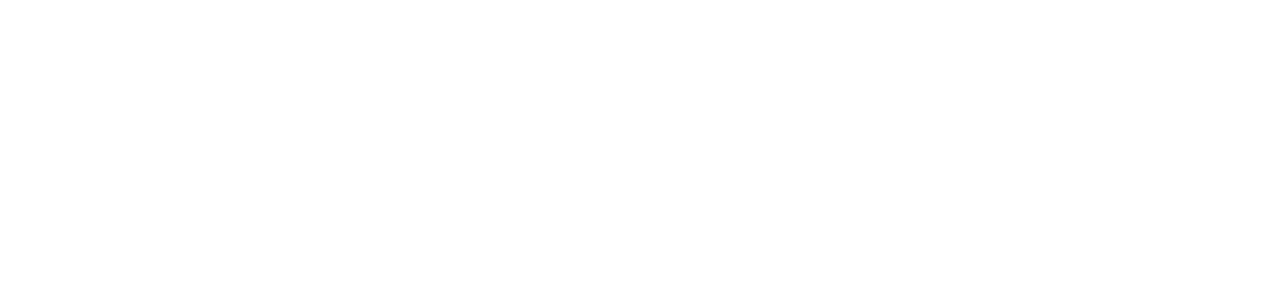
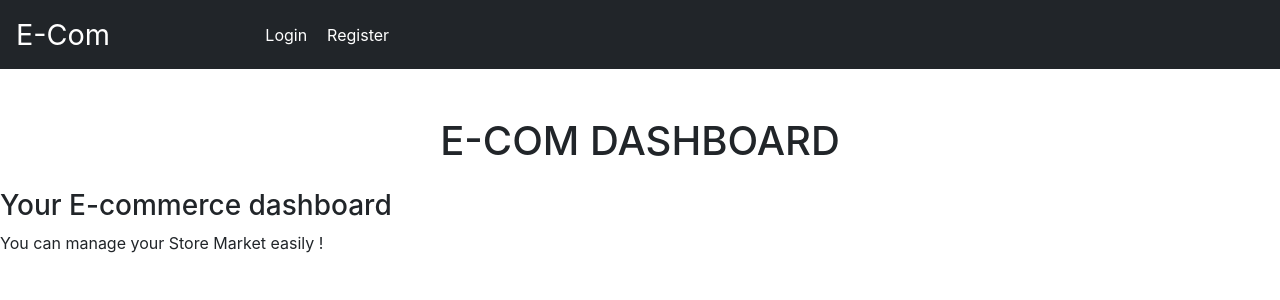
Before and after one commit to karim1706/eco-dashboard-frontend, a React (Create React App) app: page / in a window 1280 px wide. Before the commit this address had no page. Shown: the top 300 px of the page. Built offline with nearby package versions, Linux system fonts and the light colour scheme.

Commit message:
Creation of the Login Feature

```diff
--- a/src/App.js
+++ b/src/App.js
@@ -1,5 +1,6 @@
 import './App.css';
 import Login from './components/Login';
+import Home from './components/Home';
 import Register from './components/Register';
 import AddProduct from './components/AddProduct';
 import UpdateProduct from './components/UpdateProduct';
@@ -12,6 +13,7 @@ function App() {
     <div className="App">
       <BrowserRouter>
         <Routes>
+          <Route path="/" element={<Home />}/>
           <Route path="/login" element={<Login />}/>
           <Route path="/register" element={<Register />}/>
           <Route path="/update" element={<ProtectedRoutes Comp={UpdateProduct}/>}/>
--- a/src/components/Header.js
+++ b/src/components/Header.js
@@ -1,10 +1,18 @@
 import {Navbar, Nav, NavDropdown} from 'react-bootstrap';
 import "../App.css";
-import {Link} from 'react-router-dom';
+import {Link, useNavigate} from 'react-router-dom';
 
 function Header() {
 
-  let user = JSON.parse(localStorage.getItem('user-info'));
+  const logged = localStorage.getItem('user-info');
+
+  let user = JSON.parse(logged);
+  const navigate = useNavigate();
+
+  const logOut = () => {
+    localStorage.clear();
+    navigate('/register');
+  }
 
   return (
     <div >
@@ -12,7 +20,7 @@ function Header() {
             <Navbar.Brand className="navbar-brand col-lg-2" href="#home">E-Com</Navbar.Brand>
             <Nav className='mr-auto navbar_wrapper col-lg-8'>
                 {
-                  localStorage.getItem('user-info') ?
+                  logged ?
                   <>
                     <Link to='/add'>Add Products</Link>
                     <Link to='/update'>Update Products</Link>
@@ -25,11 +33,18 @@ function Header() {
                 }
             </Nav>
 
+            {logged ?
             <Nav className='col-lg-2'>
+
               <NavDropdown title={user.name} className="navDropDown col-lg-2">
-                <NavDropdown.Item>Logout</NavDropdown.Item>
+
+                <NavDropdown.Item onClick={logOut}>Logout</NavDropdown.Item>
+                <NavDropdown.Item>Profile</NavDropdown.Item>
               </NavDropdown>
             </Nav>
+            :
+            null
+        }
         </Navbar>
     </div>
 
--- /dev/null
+++ b/src/components/Home.js
@@ -0,0 +1,16 @@
+import React from 'react';
+import Header from './Header';
+
+function Home() {
+  return (
+    <div>
+        <Header />
+        <h1>E-COM DASHBOARD</h1>
+        <h3>Your E-commerce dashboard</h3>
+        <p>You can manage your Store Market easily !</p>
+
+    </div>
+  )
+}
+
+export default Home
--- a/src/components/Login.js
+++ b/src/components/Login.js
@@ -1,10 +1,14 @@
 import React, {useState, useEffect} from 'react';
 import Header from './Header';
 import {useNavigate} from 'react-router-dom';
+import axios from 'axios';
 
 function Login() {
 
   const navigate = useNavigate();
+
+  const [email, setEmail] = useState("");
+  const [password, setPassword] = useState("");
 
   useEffect(() => {
     if(localStorage.getItem('user-info'))
@@ -13,11 +17,28 @@ function Login() {
     }
   })
 
+  async function login()
+  {
+    let loginResult = await axios.post('http://localhost:8000/api/login', {
+      email: email,
+      password: password
+    })
+
+    localStorage.setItem('user-info', JSON.stringify(loginResult.data));
+    navigate('/add');
+  }
+
   return (
     <>
       <Header />
 
       <h1>Login Page</h1>
+      <div className='col-sm-6 offset-sm-3'>
+          <input type="email" placeholder='email' className='form-control mb-4' onChange={(e)=>setEmail(e.target.value)}/>
+          <input type="password" placeholder='password' className='form-control mb-4' onChange={(e)=>setPassword(e.target.value)}/>
+
+          <button className='btn btn-primary offset-sm-5' onClick={login}>Login</button>
+      </div>
     </>
   )
 }
--- a/src/components/Register.js
+++ b/src/components/Register.js
@@ -10,7 +10,7 @@ function Register() {
     {
       navigate('/add');
     }
-  })
+  }, [])
 
   const [name, setName]= useState("");
   const [email, setEmail]= useState("");
```
